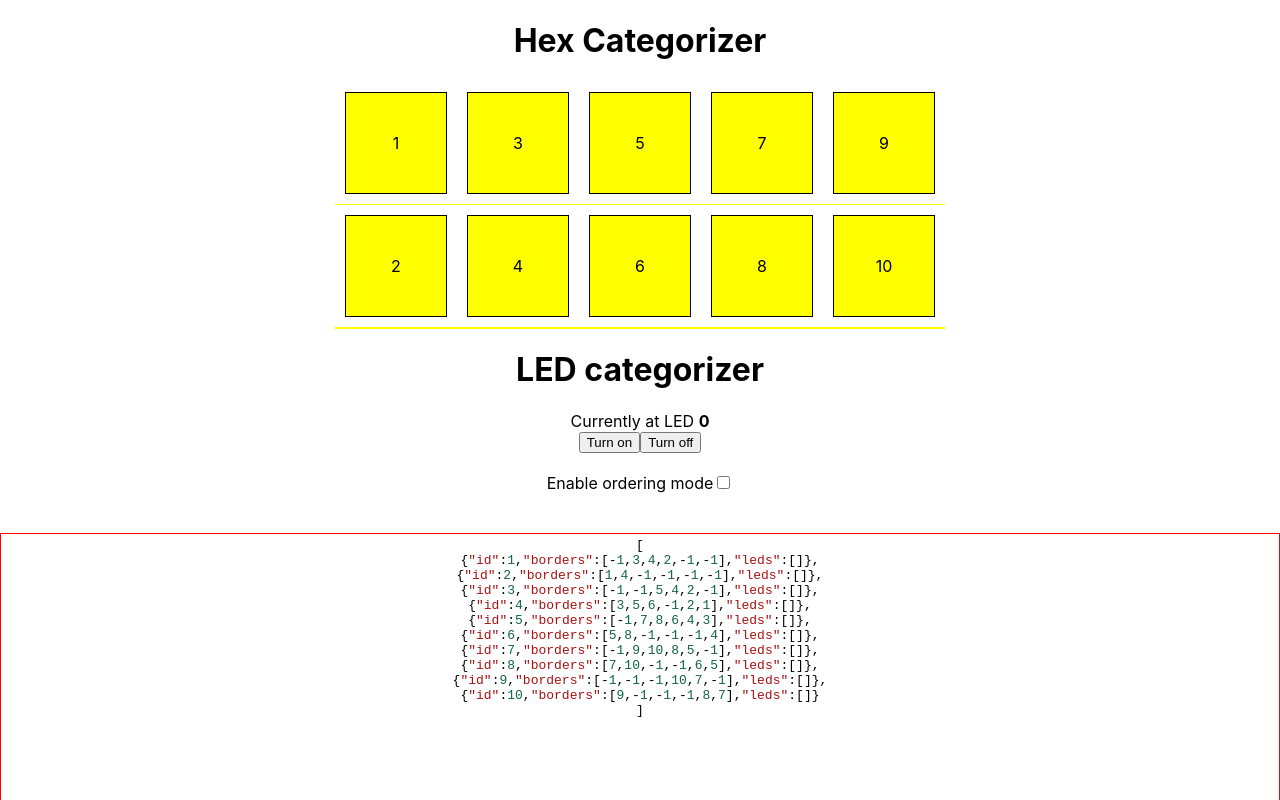
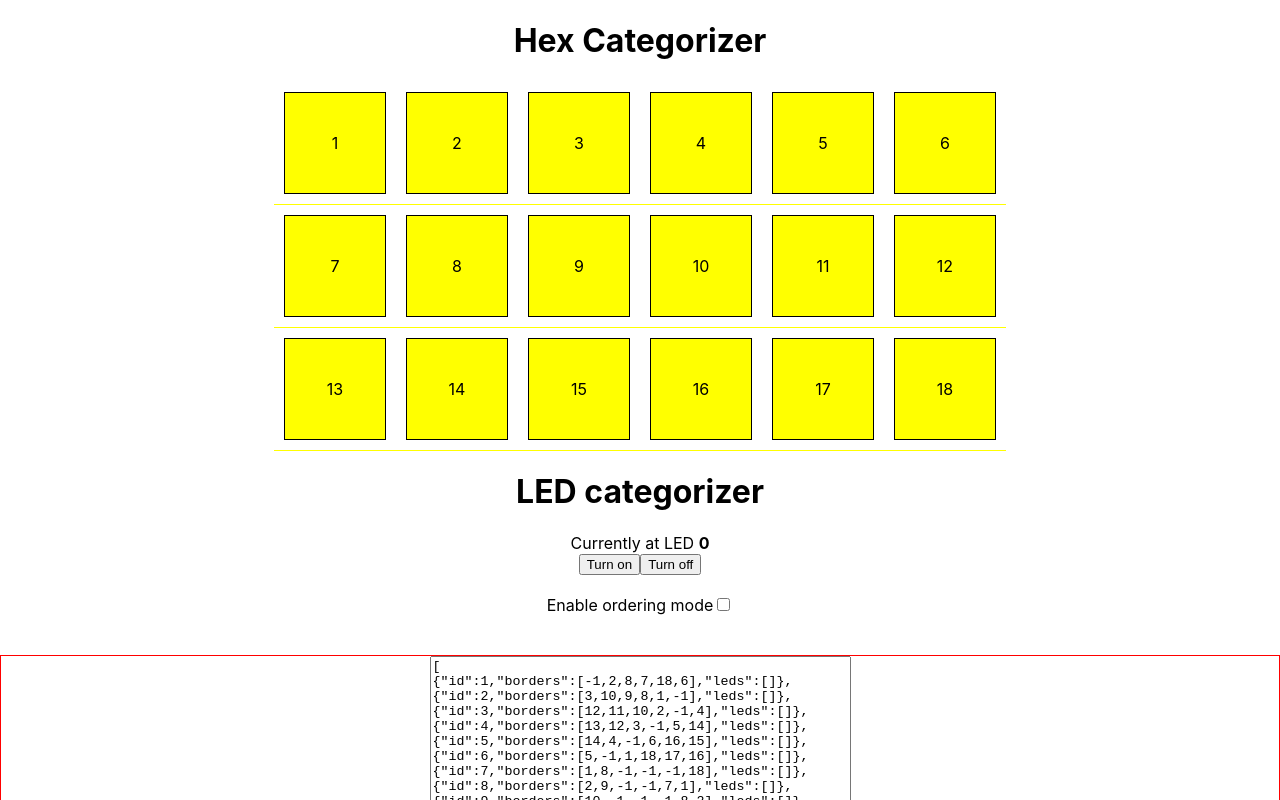
Before and after one commit to SanderRonde/board-hex-leds, a React (Create React App) app in the folder hex-categorizer/: page / in a window 1280 px wide. Shown: the top 800 px of the page. Built offline with nearby package versions, Linux system fonts and the light colour scheme.

Commit message:
fix categorizer, add config

```diff
--- a/hex-categorizer/src/App.tsx
+++ b/hex-categorizer/src/App.tsx
@@ -1,10 +1,7 @@
 import React from "react";
 import "./App.css";
-import { DEFAULT_HEXES, HexCreator, HexType } from "./components/HexCreator";
-import { UnControlled as CodeMirror } from "react-codemirror2";
-import "codemirror/lib/codemirror.css";
-import "codemirror/theme/material.css";
-import "codemirror/mode/javascript/javascript.js";
+import { HexCreator, HexType } from "./components/HexCreator";
+import { DEFAULT_HEXES } from "./config";
 
 function App() {
     const prettyify = (data: string) => {
@@ -50,18 +47,11 @@ function App() {
             <div
                 style={{
                     border: "1px solid red",
-                    height: '200px!important',
-                    overflow: 'hidden'
+                    height: "200px!important",
+                    overflow: "hidden",
                 }}
             >
-                <CodeMirror
-                    options={{
-                        readOnly: true,
-                        mode: "javascript",
-                        lineWrapping: true,
-                    }}
-                    value={hexJSON}
-                />
+                <textarea rows={20} cols={50} readOnly value={hexJSON} />
             </div>
         </div>
     );
--- a/hex-categorizer/src/components/HexCreator.tsx
+++ b/hex-categorizer/src/components/HexCreator.tsx
@@ -1,65 +1,20 @@
 import React from "react";
+import { DEFAULT_HEXES } from "../config";
 import { Hex } from "./Hex";
 import { LedCategorizer } from "./LedCategorizer";
 
 export interface HexType {
     id: number;
-    borders: [number, number, number, number, number, number];
+    borders: [
+        top: number,
+        topRight: number,
+        botRight: number,
+        bot: number,
+        botLeft: number,
+        topLeft: number
+    ];
     leds: number[];
 }
-
-export const DEFAULT_HEXES: HexType[] = [
-    {
-        id: 1,
-        borders: [-1, 3, 4, 2, -1, -1],
-        leds: [],
-    },
-    {
-        id: 2,
-        borders: [1, 4, -1, -1, -1, -1],
-        leds: [],
-    },
-    {
-        id: 3,
-        borders: [-1, -1, 5, 4, 2, -1],
-        leds: [],
-    },
-    {
-        id: 4,
-        borders: [3, 5, 6, -1, 2, 1],
-        leds: [],
-    },
-    {
-        id: 5,
-        borders: [-1, 7, 8, 6, 4, 3],
-        leds: [],
-    },
-    {
-        id: 6,
-        borders: [5, 8, -1, -1, -1, 4],
-        leds: [],
-    },
-    {
-        id: 7,
-        borders: [-1, 9, 10, 8, 5, -1],
-        leds: [],
-    },
-    {
-        id: 8,
-        borders: [7, 10, -1, -1, 6, 5],
-        leds: [],
-    },
-    {
-        id: 9,
-        borders: [-1, -1, -1, 10, 7, -1],
-        leds: [],
-    },
-    {
-        id: 10,
-        borders: [9, -1, -1, -1, 8, 7],
-        leds: [],
-    },
-];
 
 export class HexGetter {
     constructor(public id: number) {}
@@ -156,23 +111,11 @@ export function HexCreator(props: {
         ).map((h) => new HexCls(h, props.updateStoredData))
     );
 
-    const rows: HexCls[][] = [[]];
-    for (const hex of hexes) {
-        if (hex.top === null) {
-            rows[0].push(hex);
-        }
+    const rows: HexCls[][] = [];
+    for (let i = 0; i < hexes.length; i++) {
+        rows[Math.floor(i / 6)] ??= [];
+        rows[Math.floor(i / 6)].push(hexes[i]);
     }
-
-    let lastIndex: number = 0;
-    do {
-        rows.push([]);
-        for (const lastRowItem of rows[lastIndex]) {
-            if (lastRowItem.bot) {
-                rows[lastIndex + 1].push(lastRowItem.bot);
-            }
-        }
-        lastIndex++;
-    } while (rows[lastIndex].length);
 
     return (
         <span>
--- a/hex-categorizer/src/components/LedCategorizer.tsx
+++ b/hex-categorizer/src/components/LedCategorizer.tsx
@@ -1,5 +1,6 @@
 import { HexCls, HexGetter } from "./HexCreator";
 import * as React from "react";
+import { HEX_IP } from "../config";
 
 export function LedCategorizer(props: {
     hexGetters: HexGetter[];
@@ -12,25 +13,20 @@ export function LedCategorizer(props: {
         props.isOrderer ? 0 : Number.isFinite(highestLed) ? highestLed + 1 : 0
     );
 
-    const [
-        currentHexGetter,
-        setCurrentHexGetter,
-    ] = React.useState<HexGetter | null>(null);
+    const [currentHexGetter, setCurrentHexGetter] =
+        React.useState<HexGetter | null>(null);
     const [currentList, setCurrentList] = React.useState<number[]>([]);
 
     const turnOffLed = async (ledNumber: number) => {
-        await fetch(
-            `http://192.168.1.85:80/set_led?num=${ledNumber}&power=off`,
-            {
-                mode: "no-cors",
-                method: "POST",
-            }
-        );
+        await fetch(`http://${HEX_IP}:80/set_led?index=${ledNumber}&power=off`, {
+            mode: "no-cors",
+            method: "POST",
+        });
     };
 
     const turnOnLed = async (ledNumber: number) => {
         await fetch(
-            `http://192.168.1.85:80/set_led?num=${ledNumber}&color=%23FF00FF`,
+            `http://${HEX_IP}:80/set_led?index=${ledNumber}&color=%23FF00FF`,
             {
                 mode: "no-cors",
                 method: "POST",
--- /dev/null
+++ b/hex-categorizer/src/config.ts
@@ -0,0 +1,95 @@
+import { HexType } from "./components/HexCreator";
+
+export const HEX_IP = "***REMOVED***";
+export const DEFAULT_HEXES: HexType[] = [
+    {
+        id: 1,
+        borders: [-1, 2, 8, 7, 18, 6],
+        leds: [],
+    },
+    {
+        id: 2,
+        borders: [3, 10, 9, 8, 1, -1],
+        leds: [],
+    },
+    {
+        id: 3,
+        borders: [12, 11, 10, 2, -1, 4],
+        leds: [],
+    },
+    {
+        id: 4,
+        borders: [13, 12, 3, -1, 5, 14],
+        leds: [],
+    },
+    {
+        id: 5,
+        borders: [14, 4, -1, 6, 16, 15],
+        leds: [],
+    },
+    {
+        id: 6,
+        borders: [5, -1, 1, 18, 17, 16],
+        leds: [],
+    },
+    {
+        id: 7,
+        borders: [1, 8, -1, -1, -1, 18],
+        leds: [],
+    },
+    {
+        id: 8,
+        borders: [2, 9, -1, -1, 7, 1],
+        leds: [],
+    },
+    {
+        id: 9,
+        borders: [10, -1, -1, -1, 8, 2],
+        leds: [],
+    },
+    {
+        id: 10,
+        borders: [11, -1, -1, 9, 2, 3],
+        leds: [],
+    },
+    {
+        id: 11,
+        borders: [-1, -1, -1, 10, 3, 12],
+        leds: [],
+    },
+    {
+        id: 12,
+        borders: [-1, -1, 11, 3, 4, 13],
+        leds: [],
+    },
+    {
+        id: 13,
+        borders: [-1, -1, 12, 4, 14, -1],
+        leds: [],
+    },
+    {
+        id: 14,
+        borders: [-1, 13, 4, 5, 15, -1],
+        leds: [],
+    },
+    {
+        id: 15,
+        borders: [-1, 14, 5, 16, -1, -1],
+        leds: [],
+    },
+    {
+        id: 16,
+        borders: [15, 5, 6, 17, -1, -1],
+        leds: [],
+    },
+    {
+        id: 17,
+        borders: [16, 6, 18, -1, -1, -1],
+        leds: [],
+    },
+    {
+        id: 18,
+        borders: [6, 1, 7, -1, -1, 17],
+        leds: [],
+    },
+];
```
Also changed, not shown: hex-categorizer/package.json (+5 -7 lines), 1 other file (tests, documents, lock files or other folders).
